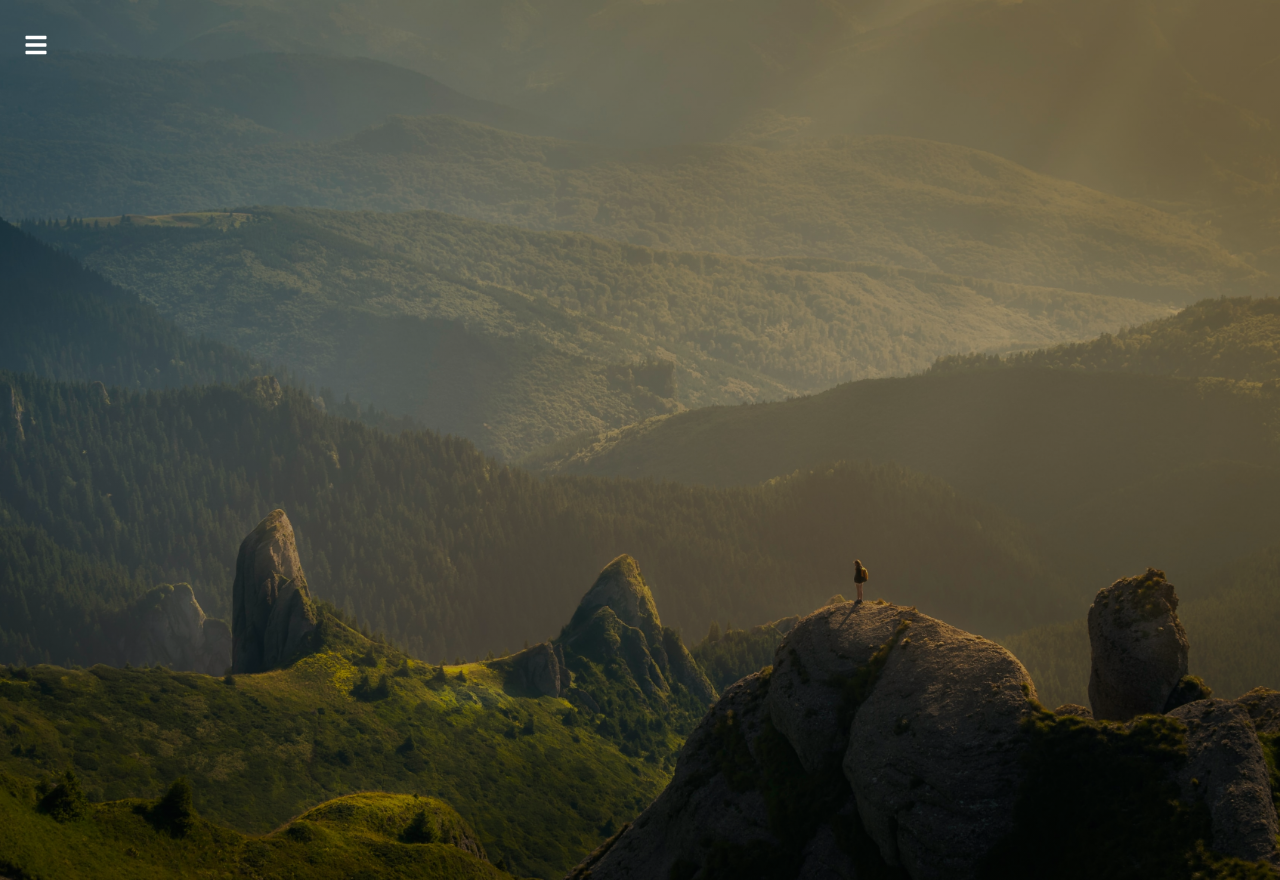
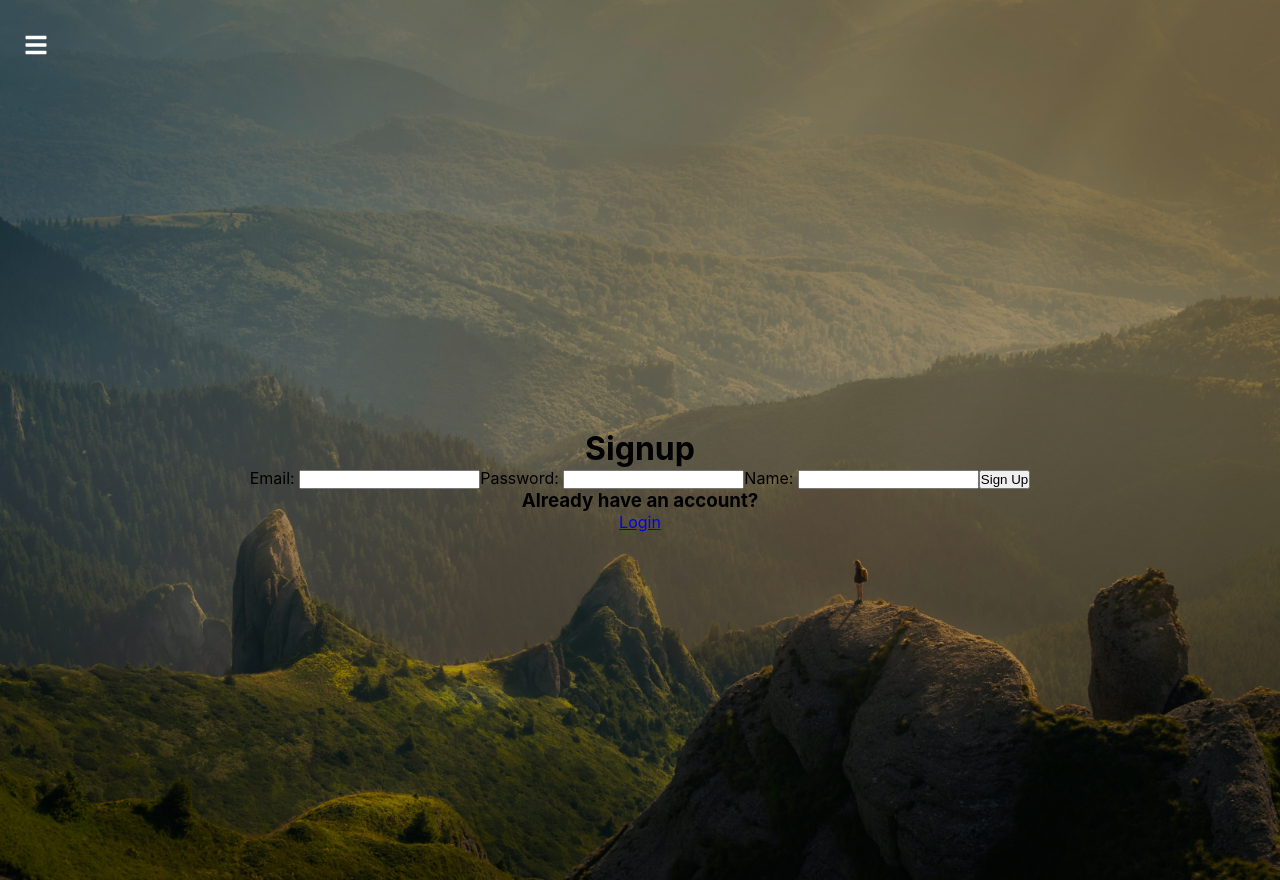
Before and after one commit to Ghalia98/hangouts, a React (Create React App) app in the folder client/: page /signup in a window 1280 px wide. Built offline with nearby package versions, Linux system fonts and the light colour scheme.

Commit message:
initial commit of frontend auth

```diff
--- a/client/src/App.js
+++ b/client/src/App.js
@@ -4,6 +4,8 @@ import Home from './pages/Home';
 import EventDetails from './pages/EventDetails';
 import EventEdit from './pages/EventEdit';
 import Navbar from './components/Navbar';
+import Signup from './pages/Signup';
+import Login from './pages/Login';
 
 function App() {
 
@@ -16,6 +18,8 @@ function App() {
           <Route path="/" element={<Home />} />
           <Route path="/events/:id" element={<EventDetails />} />
           <Route path="/events/:id/edit" element={<EventEdit />} />
+          <Route path="/signup" element={<Signup />} />
+          <Route path="/login" element={<Login />} />
         </Routes>
       </main>
     </div>
--- a/client/src/components/SidebarData.jsx
+++ b/client/src/components/SidebarData.jsx
@@ -31,6 +31,12 @@ export const SidebarData = [
         cName: 'nav-text'
     },
     {
+        title: 'Sign up',
+        path: '/signup',
+        icon: <HiIcons.HiLogin />,
+        cName: 'nav-text'
+    },
+    {
         title: 'Log out',
         path: '/logout',
         icon: <FiIcons.FiLogOut />,
--- /dev/null
+++ b/client/src/context/auth.js
@@ -0,0 +1,62 @@
+import React, { useState, useEffect } from 'react'
+import axios from 'axios'
+
+const AuthContext = React.createContext()
+
+function AuthProviderWrapper(props) {
+
+    const [user, setUser] = useState(null)
+    const [isLoggedIn, setIsLoggedIn] = useState(false);
+    const [isLoading, setIsLoading] = useState(true);
+
+    const storeToken = token => {
+        // store this token in local storage
+        localStorage.setItem('authToken', token)
+        verifyStoredToken()
+
+    }
+
+    const logoutUser = () => {
+        // remove the token from local storage
+        localStorage.removeItem('authToken')
+        // update the state
+        setIsLoggedIn(false)
+        setUser(null)
+    }
+
+    const verifyStoredToken = () => {
+        // check local storage
+        const storedToken = localStorage.getItem('authToken')
+        if (storedToken) {
+            return axios.get('/api/auth/verify', { headers: { Authorization: `Bearer ${storedToken}` } })
+                .then(response => {
+                    const user = response.data
+                    setUser(user)
+                    setIsLoggedIn(true)
+                    setIsLoading(false)
+                })
+                .catch(err => {
+                    // the token is invalid
+                    setIsLoggedIn(false)
+                    setUser(null)
+                    setIsLoading(false)
+                })
+        } else {
+            // there is no token in local storage
+            setIsLoading(false)
+        }
+    }
+
+    useEffect(() => {
+        // check if we have an auth token stored
+        verifyStoredToken()
+    }, [])
+
+    return (
+        <AuthContext.Provider value={{ isLoggedIn, user, isLoading, storeToken, verifyStoredToken, logoutUser }}>
+            {props.children}
+        </AuthContext.Provider>
+    )
+}
+
+export { AuthProviderWrapper, AuthContext }
--- a/client/src/index.js
+++ b/client/src/index.js
@@ -3,11 +3,14 @@ import ReactDOM from 'react-dom';
 import './index.css';
 import App from './App';
 import reportWebVitals from './reportWebVitals';
-import { BrowserRouter as Router } from 'react-router-dom'
+import { BrowserRouter as Router } from 'react-router-dom';
+import { AuthProviderWrapper } from './context/auth'
 
 ReactDOM.render(
   <Router>
-    <App />
+    <AuthProviderWrapper>
+      <App />
+    </AuthProviderWrapper>
   </Router>,
   document.getElementById('root')
 );
--- /dev/null
+++ b/client/src/pages/Login.jsx
@@ -0,0 +1,58 @@
+import React, { useState, useContext } from 'react'
+import { Link, useNavigate } from 'react-router-dom'
+import axios from 'axios'
+import { AuthContext } from '../context/auth'
+
+export default function Login() {
+
+    const [email, setEmail] = useState('');
+    const [password, setPassword] = useState('');
+    const [errorMessage, setErrorMessage] = useState(undefined);
+
+    const navigate = useNavigate()
+
+    const { storeToken } = useContext(AuthContext)
+    const handleSubmit = e => {
+
+        e.preventDefault()
+
+        const requestBody = { email, password }
+        axios.post('/api/auth/login', requestBody)
+            .then(response => {
+                // redirect to projects
+                console.log('i have a token mothafukkas')
+                const token = response.data.authToken
+                // store the token
+                storeToken(token)
+                    .then(() => {
+                        // redirect to projects
+                        navigate('/')
+                    })
+            })
+            .catch(err => {
+                const errorDescription = err.response.data.message
+                setErrorMessage(errorDescription)
+            })
+    }
+
+    const handleEmail = e => setEmail(e.target.value)
+    const handlePassword = e => setPassword(e.target.value)
+
+    return (
+        <>
+            <h1>Login</h1>
+            <form onSubmit={handleSubmit}>
+                <label htmlFor="email">Email: </label>
+                <input type="text" value={email} onChange={handleEmail} />
+                <label htmlFor="password">Password: </label>
+                <input type="password" value={password} onChange={handlePassword} />
+                <button type="submit">Log In</button>
+            </form>
+
+            {errorMessage && <h5>{errorMessage}</h5>}
+
+            <h3>Don't have an account?</h3>
+            <Link to='/signup'>Signup</Link>
+        </>
+    )
+}
--- /dev/null
+++ b/client/src/pages/Signup.jsx
@@ -0,0 +1,51 @@
+import React, { useState } from 'react'
+import { Link, useNavigate } from 'react-router-dom'
+import axios from 'axios'
+
+export default function Signup() {
+
+    const [name, setName] = useState('');
+    const [email, setEmail] = useState('');
+    const [password, setPassword] = useState('');
+
+    const navigate = useNavigate()
+
+    const handleSubmit = e => {
+        e.preventDefault()
+        const requestBody = { email, password, name }
+        axios.post('/api/auth/signup', requestBody)
+            .then(response => {
+                // redirect to login
+                navigate('/login')
+            })
+            .catch(err => {
+                const errorDescription = err.response.data.message
+                setErrorMessage(errorDescription)
+            })
+    }
+
+    const handleEmail = e => setEmail(e.target.value)
+    const handleName = e => setName(e.target.value)
+    const handlePassword = e => setPassword(e.target.value)
+    const [errorMessage, setErrorMessage] = useState(undefined);
+
+    return (
+        <>
+            <h1>Signup</h1>
+            <form onSubmit={handleSubmit}>
+                <label htmlFor="email">Email: </label>
+                <input type="text" value={email} onChange={handleEmail} />
+                <label htmlFor="password">Password: </label>
+                <input type="password" value={password} onChange={handlePassword} />
+                <label htmlFor="name">Name: </label>
+                <input type="text" value={name} onChange={handleName} />
+                <button type="submit">Sign Up</button>
+            </form>
+
+            {errorMessage && <h5>{errorMessage}</h5>}
+
+            <h3>Already have an account?</h3>
+            <Link to='/login'>Login</Link>
+        </>
+    )
+}
```
Also changed, not shown: 1 other file (tests, documents, lock files or other folders).
